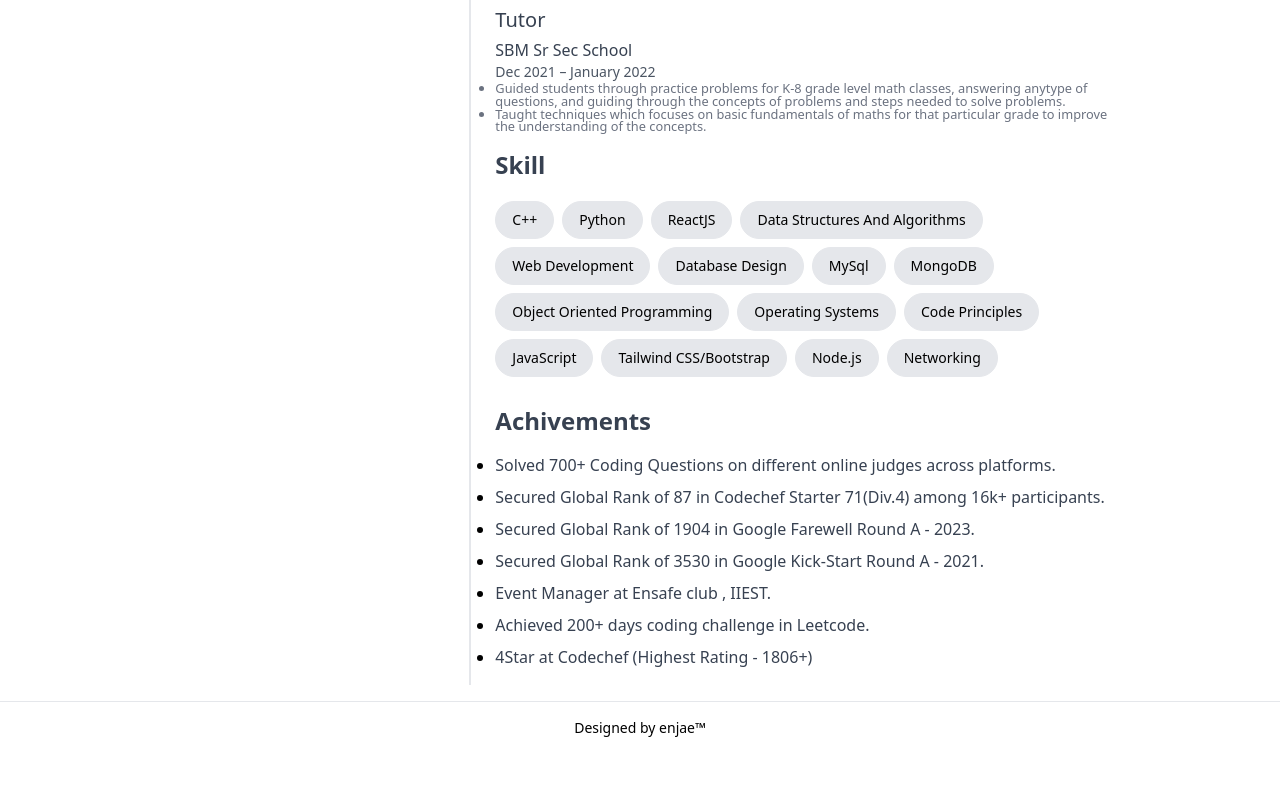
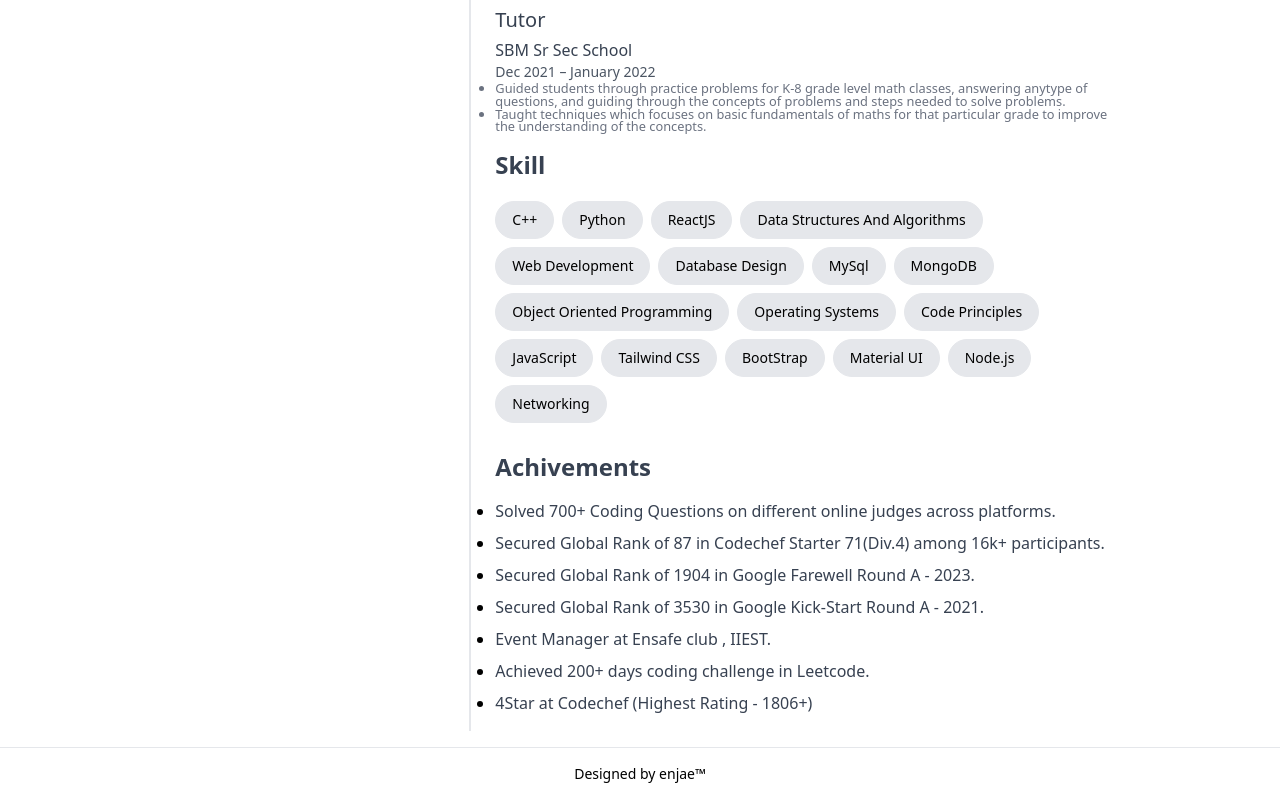
Before and after one commit to saurav2942/Portfolio, a React (Vite) app: page /resume in a window 1280 px wide. Shown: the part 622-1422 px from the top of the page. Before the commit the page ends 1376 px from the top, so only its background shows below. Built offline with nearby package versions, Linux system fonts and the light colour scheme.

Commit message:
Update Resume.js

```diff
--- a/src/components/Resume.js
+++ b/src/components/Resume.js
@@ -367,7 +367,13 @@ const Resume = () => {
                   JavaScript
                 </span>
                 <span className="mr-2 my-1 rounded-full border px-4 text-sm py-2 font-medium bg-gray-200">
-                  Tailwind CSS/Bootstrap
+                  Tailwind CSS
+                </span>
+                <span className="mr-2 my-1 rounded-full border px-4 text-sm py-2 font-medium bg-gray-200">
+                  BootStrap
+                </span>
+                <span className="mr-2 my-1 rounded-full border px-4 text-sm py-2 font-medium bg-gray-200">
+                  Material UI
                 </span>
                 <span className="mr-2 my-1 rounded-full border px-4 text-sm py-2 font-medium bg-gray-200">
                   Node.js
```
